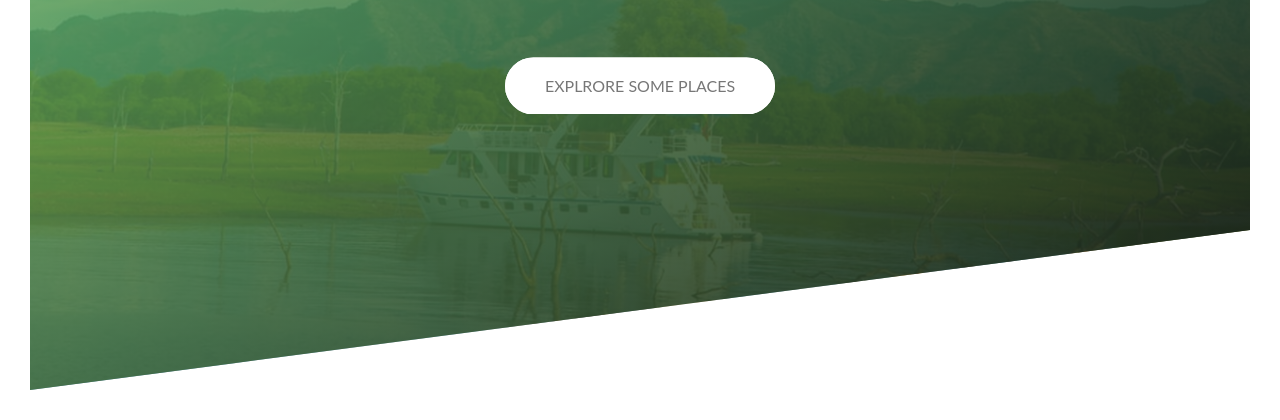
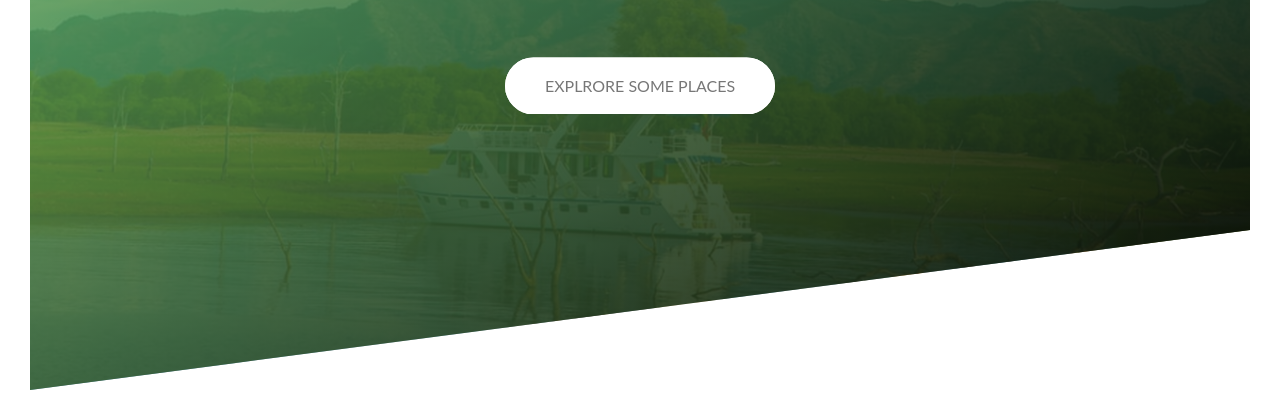
Before and after one commit to Kayonga99/Zambia, a plain HTML site: page index.html in a window 1280 px wide. Shown: the part 400-820 px from the top of the page. Drawn offline with Linux system fonts and the light colour scheme; a web font is replaced by a local one.

```diff
--- a/css/style.css
+++ b/css/style.css
@@ -33,7 +33,7 @@
 /* header */
 .header {
     height: 95vh;
-    background-image: linear-gradient(to right bottom, rgba(126, 213, 111, 0.8), rgba(18, 23, 21, 0.95)), url(../assets/images/baech.webp);
+    background-image: linear-gradient(to right bottom, rgba(126, 213, 111, 0.8), rgba(0, 0, 0, 0.95)), url(../assets/images/baech.webp);
     background-size: cover;
     background-position: top;
     clip-path: polygon(0 0, 100% 0, 100% 75vh, 0 100%);
```
Also changed, not shown: 1 other file.
